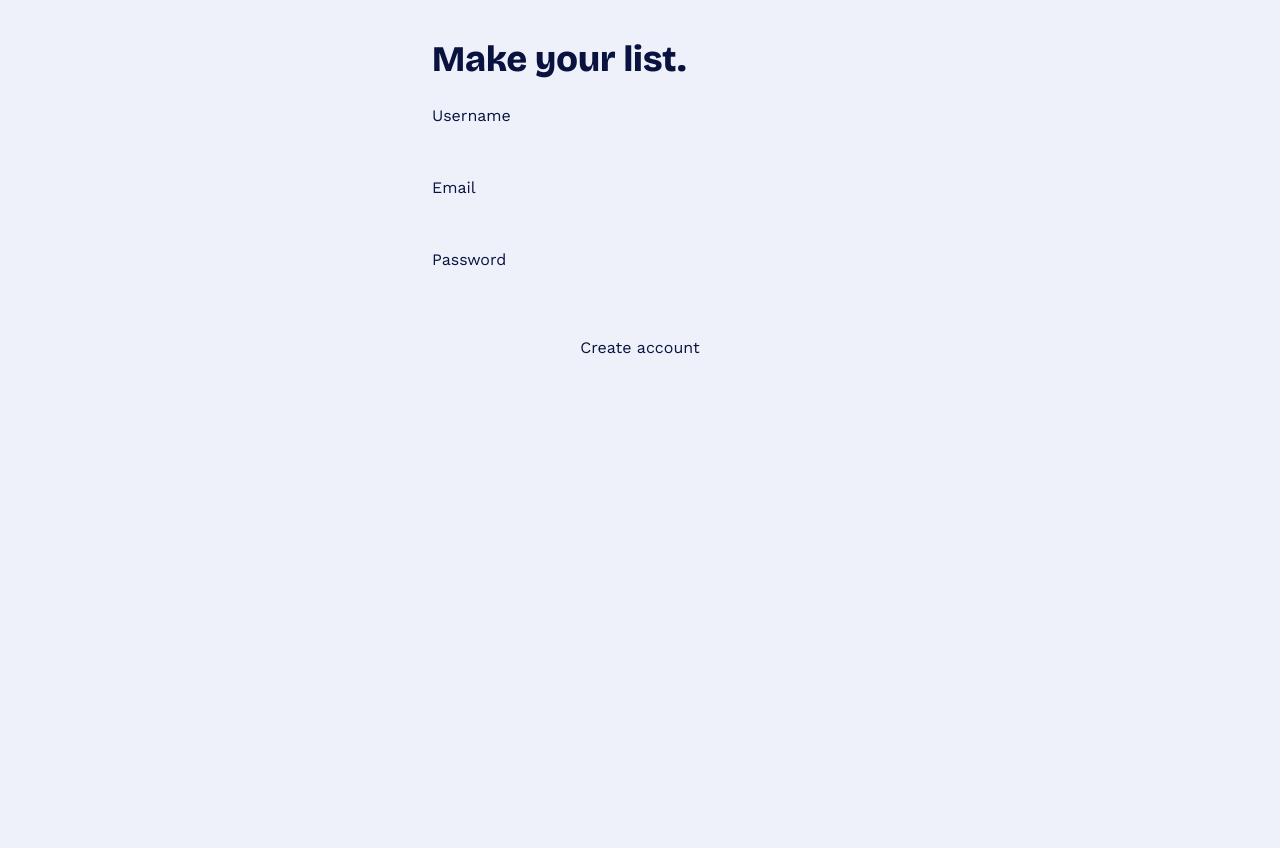
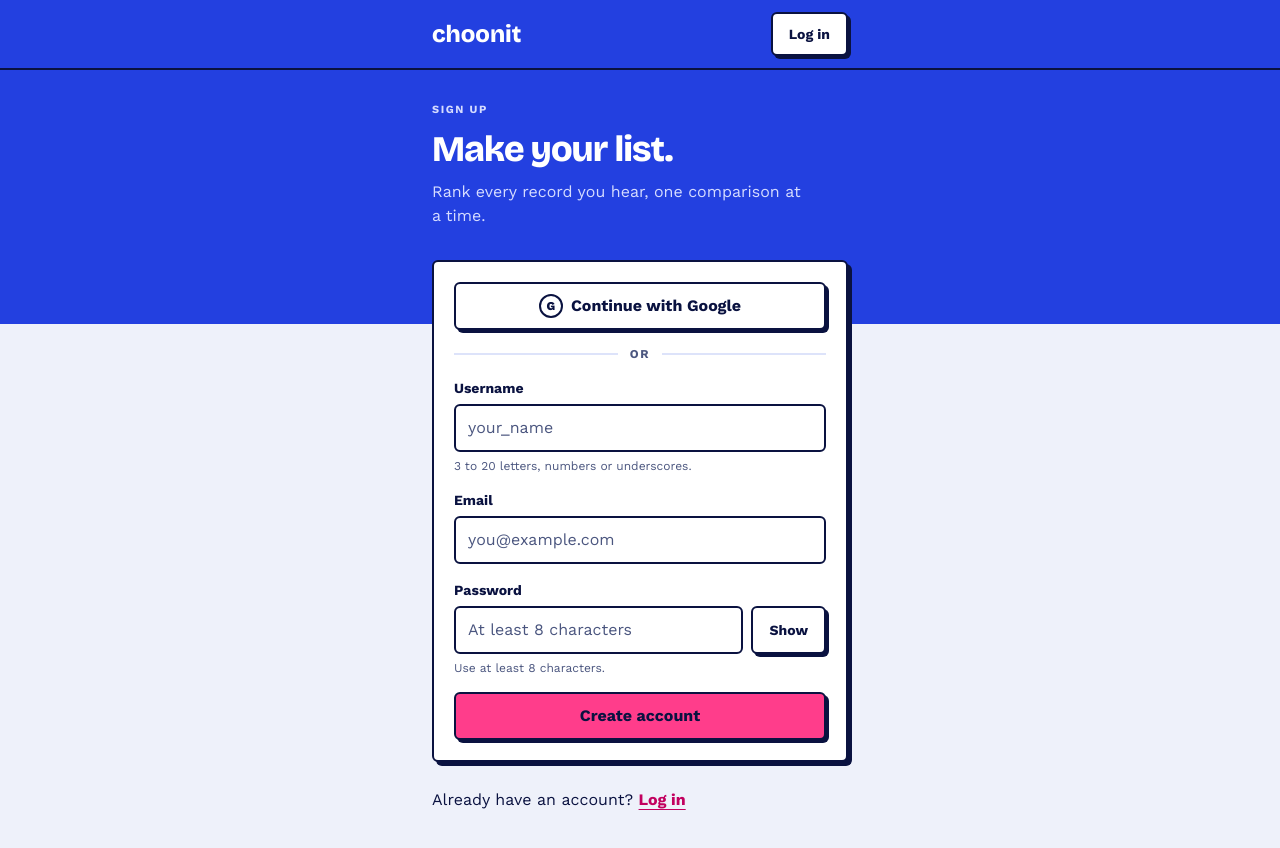
Before and after one commit to sammeadss/choonit.com, a Next.js app: page /signup in a window 1280 px wide. Shown: the top 848 px of the page. Before the commit the page ends 800 px from the top, so only its background shows below. Built offline with nearby package versions, Linux system fonts and the light colour scheme; no server answers.

Commit message:
feat: restyle sign up with live username check

```diff
--- a/app/signup/page.tsx
+++ b/app/signup/page.tsx
@@ -1,10 +1,15 @@
+import { AuthShell } from '@/components/auth-shell';
 import { SignUpForm } from './signup-form';
 
 export default function SignUpPage() {
   return (
-    <main className="mx-auto w-full max-w-md px-4 py-10">
-      <h1 className="font-heading text-4xl font-extrabold">Make your list.</h1>
+    <AuthShell
+      eyebrow="Sign up"
+      title="Make your list."
+      description="Rank every record you hear, one comparison at a time."
+      headerAction={{ href: '/login', label: 'Log in', variant: 'secondary' }}
+    >
       <SignUpForm />
-    </main>
+    </AuthShell>
   );
 }
--- a/app/signup/signup-form.tsx
+++ b/app/signup/signup-form.tsx
@@ -1,50 +1,87 @@
 'use client';
 
-import { useActionState } from 'react';
+import { useActionState, useState } from 'react';
+import { GoogleButton } from '@/components/google-button';
+import { Alert } from '@/components/ui/alert';
+import { Button } from '@/components/ui/button';
+import { Card } from '@/components/ui/card';
+import { OrDivider } from '@/components/ui/or-divider';
+import { PasswordField } from '@/components/ui/password-field';
+import { TextField } from '@/components/ui/text-field';
+import { TextLink } from '@/components/ui/text-link';
+import { useUsernameAvailability } from '@/lib/use-username-availability';
 import { signUp, type SignUpState } from './actions';
 
 const initialState: SignUpState = {};
 
 export function SignUpForm() {
   const [state, formAction, pending] = useActionState(signUp, initialState);
+  const [username, setUsername] = useState('');
+  const status = useUsernameAvailability(username, username.length > 0);
+
+  const hints = {
+    idle: '3 to 20 letters, numbers or underscores.',
+    checking: "Checking if it's available...",
+    available: `${username} is available.`,
+    taken: undefined,
+    invalid: undefined,
+  };
+  const liveError =
+    status === 'taken'
+      ? 'That username is taken. Try another.'
+      : status === 'invalid'
+        ? 'Use 3 to 20 letters, numbers or underscores.'
+        : undefined;
+  // The server's error only applies to the name it was given.
+  const serverError = username === state.values?.username ? state.errors?.username?.[0] : undefined;
 
   return (
-    <form action={formAction} className="mt-6 flex flex-col gap-4">
-      <label className="flex flex-col gap-1">
-        Username
-        <input
+    <>
+      <Card>
+        <GoogleButton />
+        <OrDivider />
+        <form action={formAction} noValidate className="flex flex-col gap-4">
+          <TextField
+            label="Username"
             name="username"
-          type="text"
             autoComplete="username"
-          defaultValue={state.values?.username}
+            placeholder="your_name"
+            value={username}
+            onChange={(event) => setUsername(event.target.value)}
             required
+            hint={hints[status]}
+            error={liveError ?? serverError}
           />
-        <span role="alert">{state.errors?.username?.[0]}</span>
-      </label>
-
-      <label className="flex flex-col gap-1">
-        Email
-        <input
+          <TextField
+            label="Email"
             name="email"
             type="email"
             autoComplete="email"
+            placeholder="you@example.com"
             defaultValue={state.values?.email}
             required
+            error={state.errors?.email?.[0]}
           />
-        <span role="alert">{state.errors?.email?.[0]}</span>
-      </label>
+          <PasswordField
+            label="Password"
+            name="password"
+            autoComplete="new-password"
+            placeholder="At least 8 characters"
+            required
+            hint="Use at least 8 characters."
+            error={state.errors?.password?.[0]}
+          />
 
-      <label className="flex flex-col gap-1">
-        Password
-        <input name="password" type="password" autoComplete="new-password" minLength={8} required />
-        <span role="alert">{state.errors?.password?.[0]}</span>
-      </label>
+          {state.errors?.form?.[0] ? <Alert>{state.errors.form[0]}</Alert> : null}
 
-      <span role="alert">{state.errors?.form?.[0]}</span>
-
-      <button type="submit" disabled={pending}>
+          <Button type="submit" disabled={pending || status === 'taken'}>
             {pending ? 'Creating account...' : 'Create account'}
-      </button>
+          </Button>
         </form>
+      </Card>
+      <p className="mt-4">
+        Already have an account? <TextLink href="/login">Log in</TextLink>
+      </p>
+    </>
   );
 }
```
Lines whose indentation alone changed are shown as unchanged.
